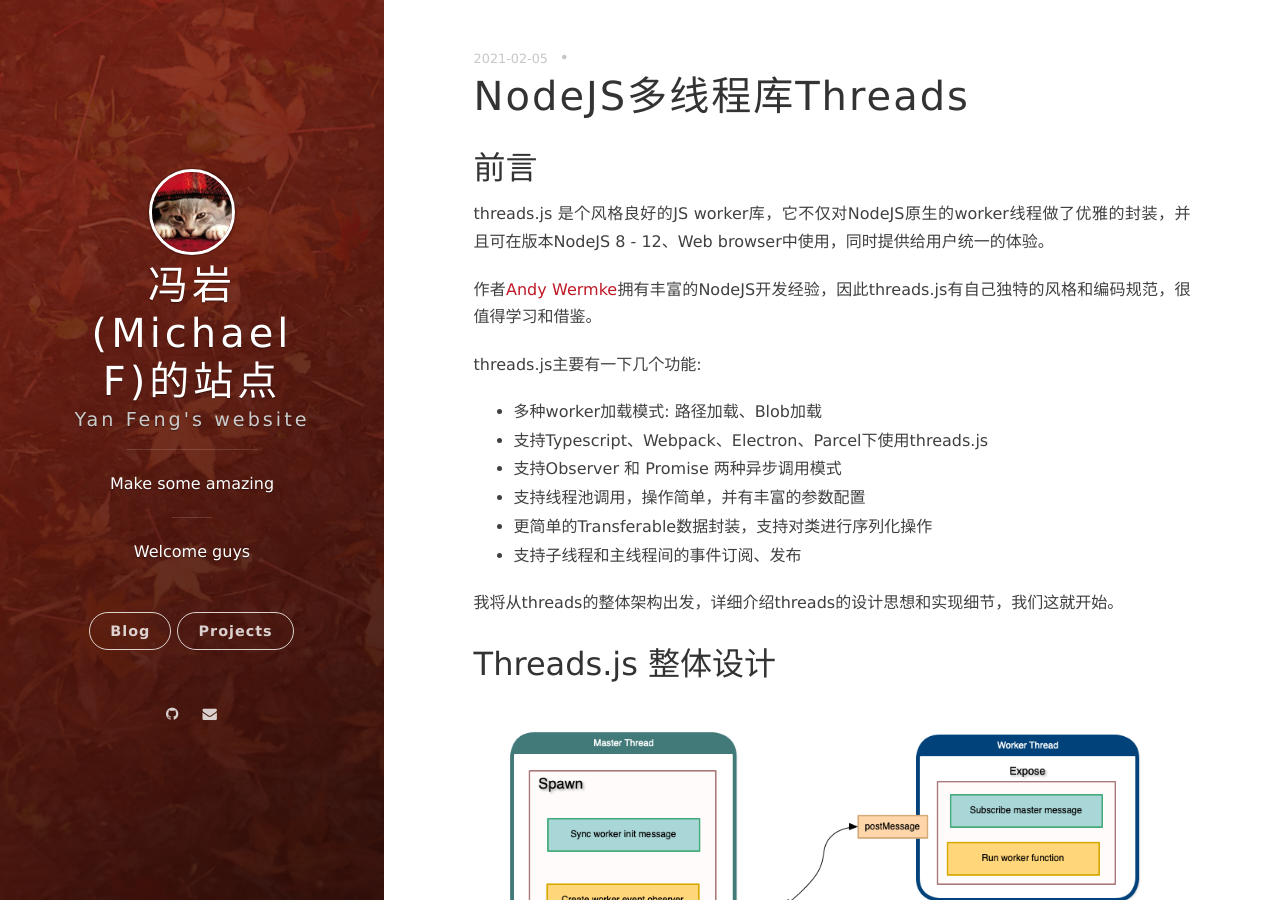
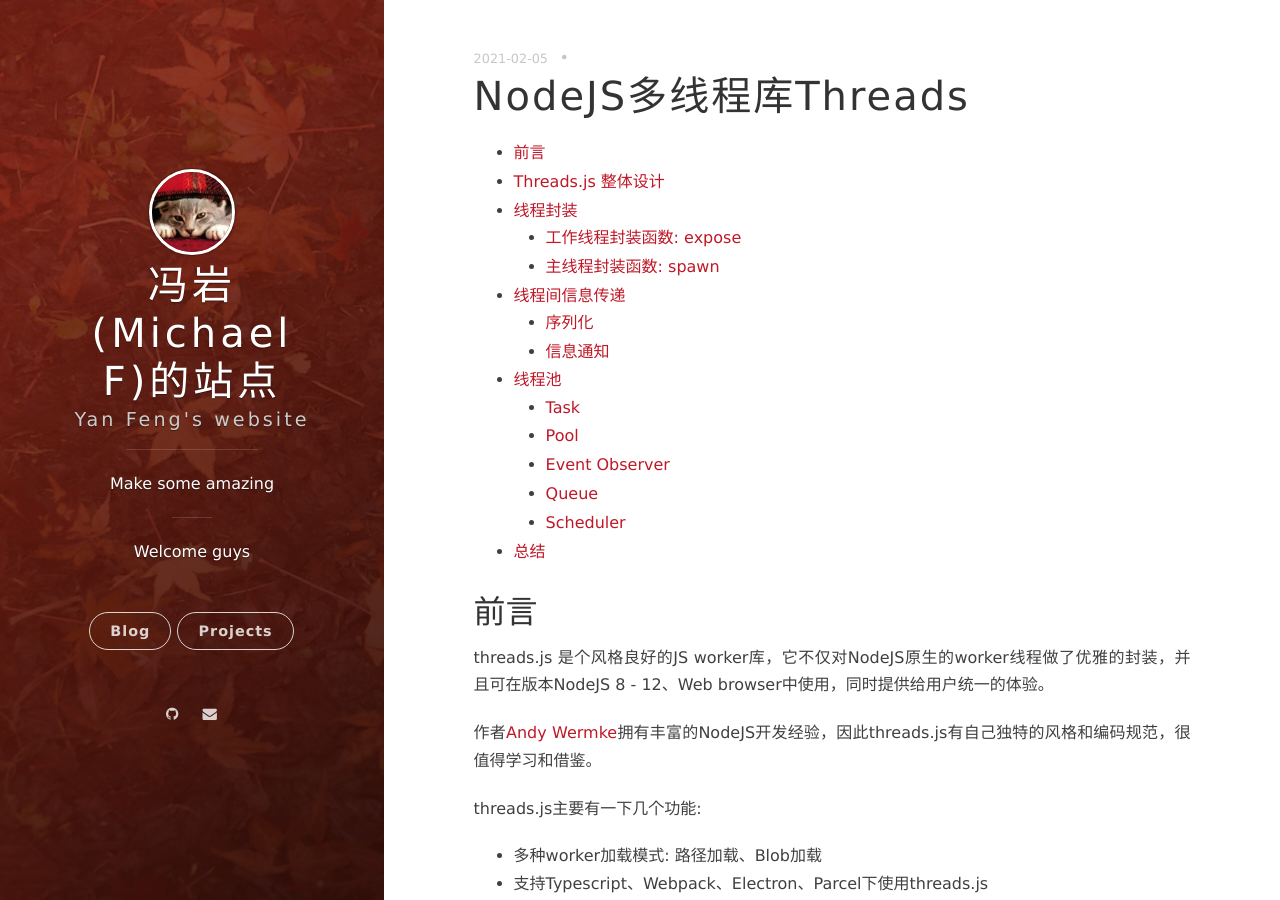
Before and after one commit to fy2462/fy2462.github.io, a Jekyll site: the page built from _posts/2021-02-05-nodejs-threads-pool.md, in a window 1280 px wide and 900 px high. Built offline with Jekyll 4.4.1, drawn with Linux system fonts in a browser that asks for light colours; nearby versions of some CDN libraries; comment, search, counter and statistics services are not loaded.

Commit message:
update TOC

```diff
--- a/_posts/2021-02-05-nodejs-threads-pool.markdown
+++ b/_posts/2021-02-05-nodejs-threads-pool.md
@@ -3,6 +3,26 @@
 title: NodeJS多线程库Threads
 date: 2021-02-05 11:56:24.000000000 +08:00
 ---
+
+<!-- TOC -->
+
+- [前言](#前言)
+- [Threads.js 整体设计](#threadsjs-整体设计)
+- [线程封装](#线程封装)
+  - [工作线程封装函数: expose](#工作线程封装函数-expose)
+  - [主线程封装函数: spawn](#主线程封装函数-spawn)
+- [线程间信息传递](#线程间信息传递)
+  - [序列化](#序列化)
+  - [信息通知](#信息通知)
+- [线程池](#线程池)
+  - [Task](#task)
+  - [Pool](#pool)
+  - [Event Observer](#event-observer)
+  - [Queue](#queue)
+  - [Scheduler](#scheduler)
+- [总结](#总结)
+
+<!-- /TOC -->
 
 ## 前言
 
```
